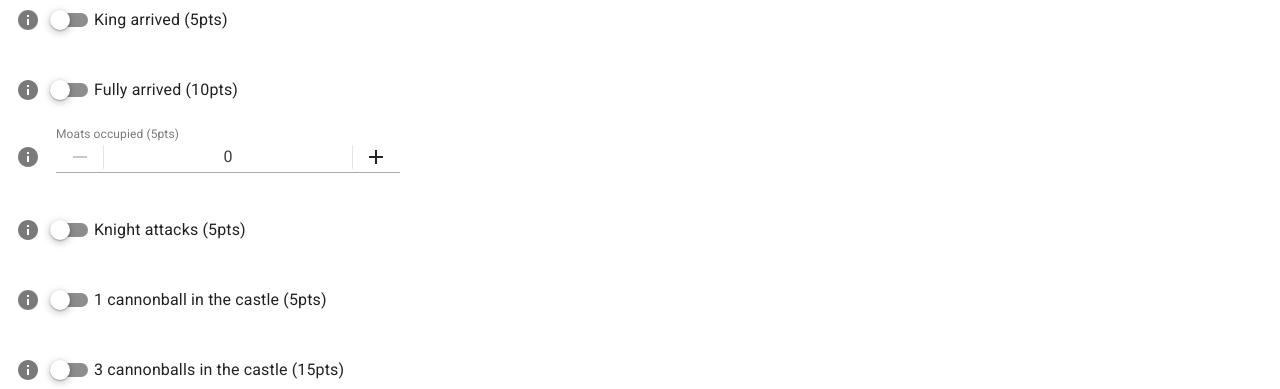
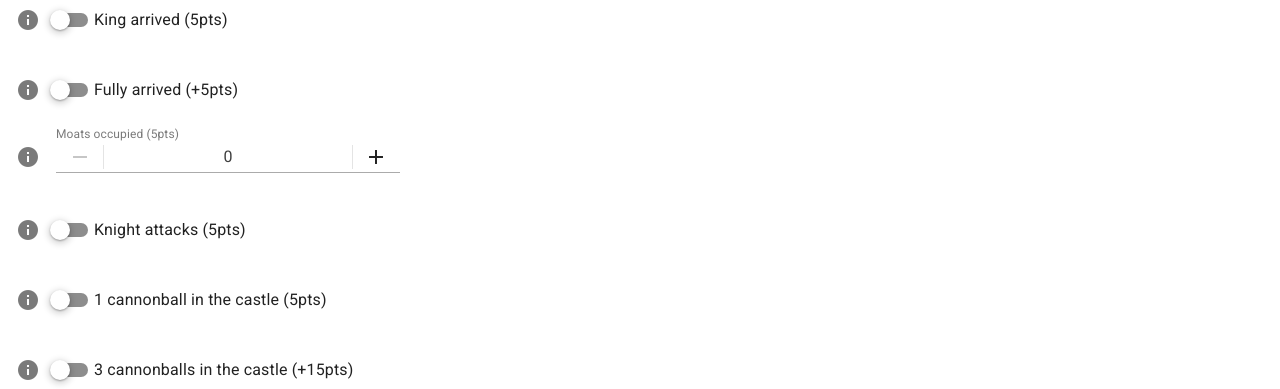
Before and after one commit to ARIG-Robotique/calculette, a Vue app: page /#/2027 in a window 1280 px wide. Shown: the part 563-952 px from the top of the page. Built offline with nearby package versions, Linux system fonts and the light colour scheme.

Commit message:
fix: Reduce 'fullArrival' score and clarify point labels

```diff
--- a/src/data/Data2027.ts
+++ b/src/data/Data2027.ts
@@ -86,7 +86,7 @@ export const Data2027: PageData<Form2027> = {
         total += form.grailPresent ? 5 : 0;
         total += form.grailLevel * 5;
         total += form.arrival ? 5 : 0;
-        total += form.fullArrival ? 10 : 0;
+        total += form.fullArrival ? 5 : 0;
         total += form.moat * 5;
         total += form.attack ? 5 : 0;
         total += form.cannonball ? 5 : 0;
@@ -107,12 +107,12 @@ export const Messages2027: I18nOptions['messages'] = {
         action6: 'Niveau du Graal (5pts)',
 
         action7: 'Roi arrivé (5pts)',
-        action8: 'Entièrement arrivé (10pts)',
+        action8: 'Entièrement arrivé (+5pts)',
 
         action9: 'Douves occupées (5pts)',
         action10: 'Un chevalier attaque (5pts)',
         action11: '1 boulet dans le château (5pts)',
-        action12: '3 boulets dans le château (15pts)',
+        action12: '3 boulets dans le château (+15pts)',
 
         help1: '1 point par pierre disposée dans une zone de construction',
         help2: '5 points par mur construit',
@@ -140,12 +140,12 @@ export const Messages2027: I18nOptions['messages'] = {
         action6: 'Grail level (5pts)',
 
         action7: 'King arrived (5pts)',
-        action8: 'Fully arrived (10pts)',
+        action8: 'Fully arrived (+5pts)',
 
         action9: 'Moats occupied (5pts)',
         action10: 'Knight attacks (5pts)',
         action11: '1 cannonball in the castle (5pts)',
-        action12: '3 cannonballs in the castle (15pts)',
+        action12: '3 cannonballs in the castle (+15pts)',
 
         help1: '1 point per stone placed in a construction zone',
         help2: '5 points per wall built.',
```
